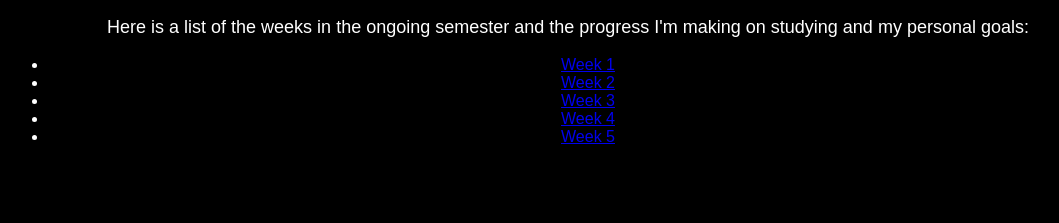
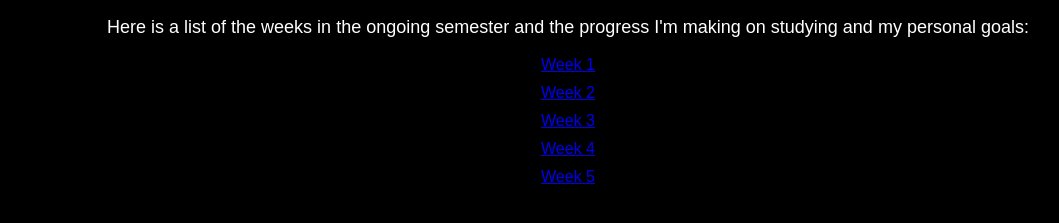
Before and after one commit to ayubinstitut/-ayubinstitut-.github.io, a plain HTML site: page Week.html in a window 1280 px wide. Shown: the part 141-364 px from the top of the page, without its empty margins (72-1131 px from the left). Drawn offline with Linux system fonts and the light colour scheme.

Commit message:
styles.css

```diff
--- a/styles.css
+++ b/styles.css
@@ -2,8 +2,8 @@ body {
   font-family: Arial, sans-serif;
   margin: 0;
   padding: 0;
-  background-color: black; /* Set background color to black */
-  color: white; /* Set font color to white */
+  background-color: black;
+  color: white;
 }
 
 .container {
@@ -13,18 +13,28 @@ body {
 
 h1 {
   font-size: 32px;
-  color: white; /* Set font color to white */
+  color: white;
   margin-bottom: 20px;
 }
 
 h2 {
   font-size: 16px;
-  color: white; /* Set font color to white */
+  color: white;
   text-align: center;
   font: message-box;
 }
 
 p {
   font-size: 18px;
-  color: white; /* Set font color to white */
+  color: white;
 }
+
+ul {
+  text-align: center; /* Center align the list items */
+  padding-left: 0; /* Remove default left padding */
+}
+
+li {
+  list-style: none; /* Remove the default bullet points */
+  margin-bottom: 10px; /* Add spacing between list items */
+}
```
